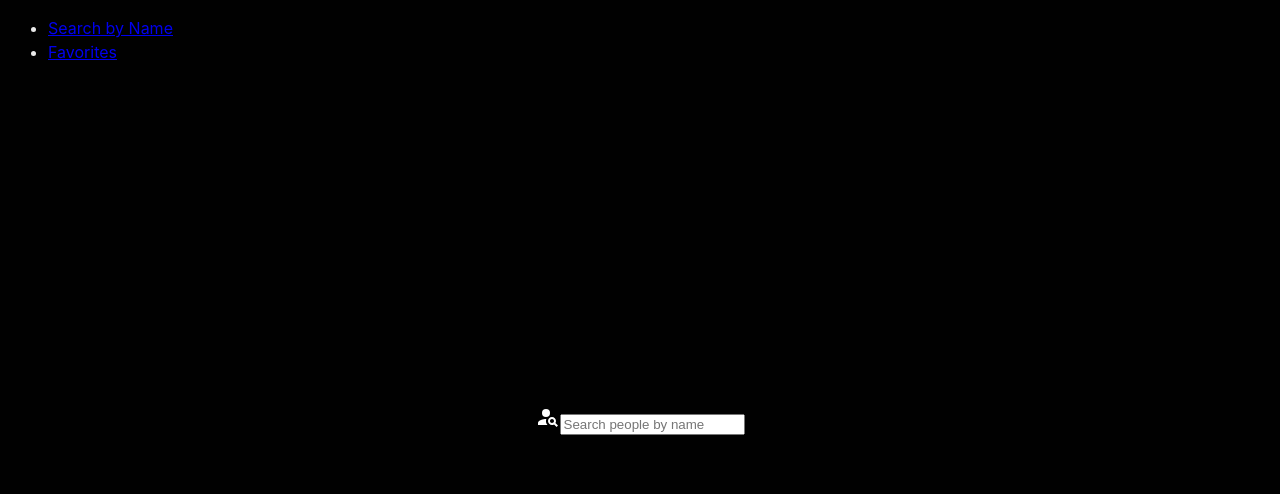
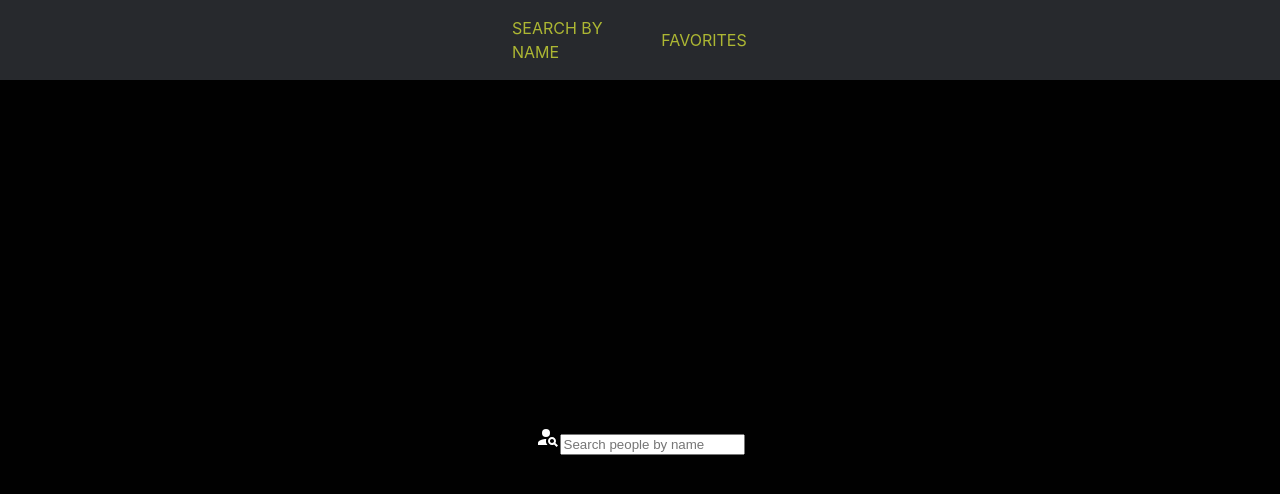
Before and after one commit to Nkaleth/searching_page, a React (Vite) app: page / in a window 1280 px wide. Shown: the top 494 px of the page. Built offline with nearby package versions, Linux system fonts and the light colour scheme.

Commit message:
ADD basic style to the navbar

```diff
--- a/src/components/Favorites.jsx
+++ b/src/components/Favorites.jsx
@@ -5,7 +5,10 @@ function Favorites() {
   const { individualsFavorites } = useSelector((store) => store.individuals);
   return (
     <div className="favorites">
-      { individualsFavorites.map((user) => (
+      {individualsFavorites.length === 0 ? (
+        <p className="favorites__empty">FAVORITES EMPTY</p>
+      ) : (
+        individualsFavorites.map((user) => (
           <article key={user.ardaId} className="favorites__dataUser">
             <a href={`https://torre.ai/${user.username}`}>
               <div className="favorites__img">
@@ -17,11 +20,10 @@ function Favorites() {
               </div>
             </a>
           </article>
-      ))}
+        ))
+      )}
     </div>
   );
 }
 
-Favorites.propTypes = {};
-
 export default Favorites;
--- a/src/components/Layout.jsx
+++ b/src/components/Layout.jsx
@@ -1,12 +1,13 @@
 import { Outlet } from 'react-router-dom';
 import Navbar from './Navbar';
+import '../styles/Layout.scss';
 
 function Layout() {
   return (
-    <>
+    <div className="layout">
       <Navbar />
       <Outlet />
-    </>
+    </div>
   );
 }
 
--- a/src/components/Navbar.jsx
+++ b/src/components/Navbar.jsx
@@ -5,8 +5,8 @@ function Navbar() {
   return (
     <nav className="Navbar">
       <ul>
-        <li><NavLink to="/" exact>Search by Name</NavLink></li>
-        <li><NavLink to="favorites">Favorites</NavLink></li>
+        <li><NavLink to="/" exact>SEARCH BY NAME</NavLink></li>
+        <li><NavLink to="favorites">FAVORITES</NavLink></li>
       </ul>
     </nav>
   );
--- a/src/index.scss
+++ b/src/index.scss
@@ -5,6 +5,10 @@
   background-color: #010101;
 }
 
+body {
+  margin: 0;
+}
+
 #root {
   height: 100vh;
 }
--- a/src/styles/Favorites.scss
+++ b/src/styles/Favorites.scss
@@ -1,6 +1,6 @@
 .favorites {
   width: 100vw;
-  height: auto;
+  height: 80vh;
   display: flex;
   flex-direction: column;
   justify-content: center;
@@ -60,4 +60,8 @@
       color: #c4c4d0;
     }
   }
+
+  &__empty {
+    color: #adb733;
+  }
 }
--- /dev/null
+++ b/src/styles/Layout.scss
@@ -0,0 +1,5 @@
+.layout {
+  width: 100vw;
+  margin: 0;
+  padding: 0;
+}
--- a/src/styles/NavBar.scss
+++ b/src/styles/NavBar.scss
@@ -1,4 +1,48 @@
 .Navbar {
   width: 100vw;
+  height: 10vh;
   color: #eaeaea;
+  background-color: #27292d;
+  display: flex;
+
+  ul {
+    all: unset;
+    width: 100%;
+    height: 100%;
+    display: flex;
+    justify-content: center;
+    align-items: center;
+    margin: 0;
+
+    li {
+      all: unset;
+      display: flex;
+      justify-content: center;
+      align-items: center;
+      width: 10vw;
+      height: 100%;
+      border-radius: 3%;
+      transition: background-color 0.5s, color 0.5s;
+
+      a {
+        display: flex;
+        justify-content: center;
+        align-items: center;
+        width: 100%;
+        height: 100%;
+        text-decoration: none;
+        color: #adb733;
+      }
+
+      &:hover {
+        cursor: pointer;
+        background-color: #787880;
+
+        a {
+          color: #fff;
+        }
+
+      }
+    }
+  }
 }
--- a/src/styles/SearchBar.scss
+++ b/src/styles/SearchBar.scss
@@ -1,5 +1,5 @@
 .search {
-  height: 85%;
+  height: 90vh;
   display: flex;
   flex-direction: column;
   align-items: center;
```
Lines whose indentation alone changed are shown as unchanged.
